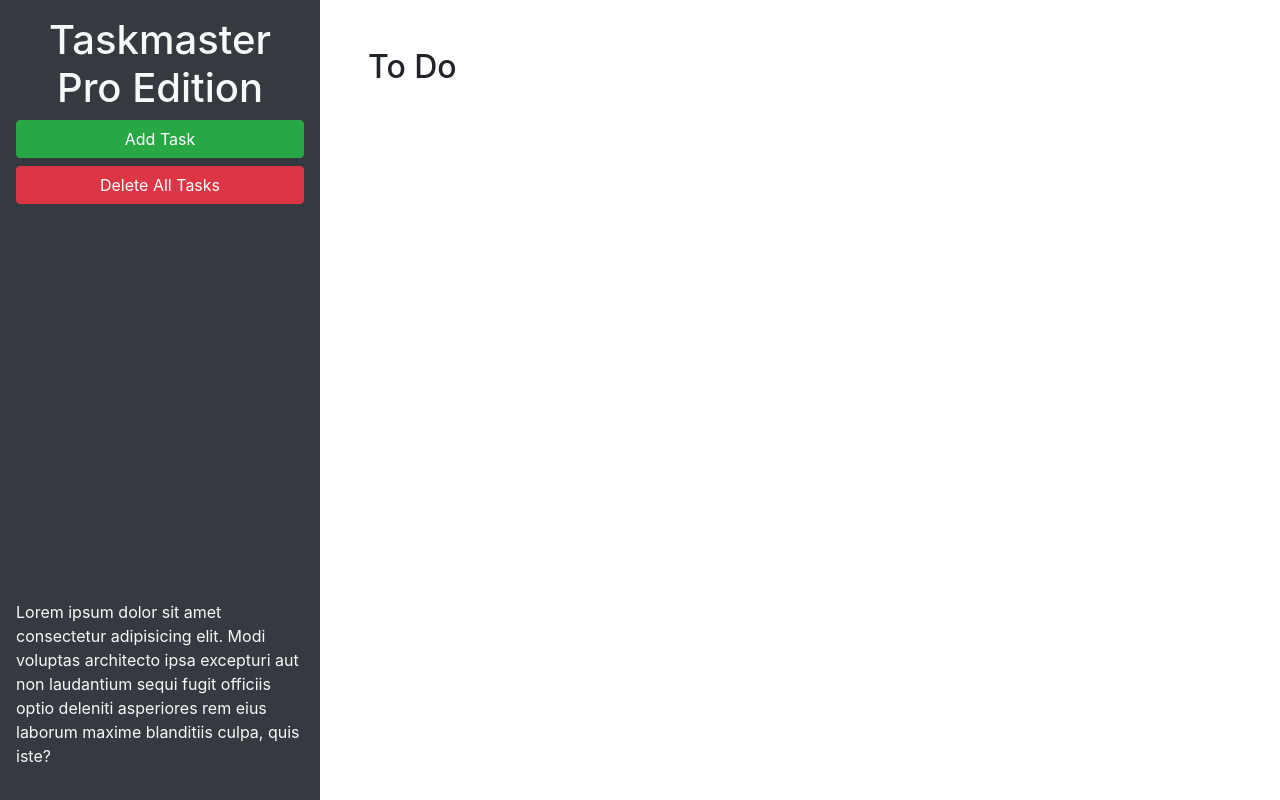
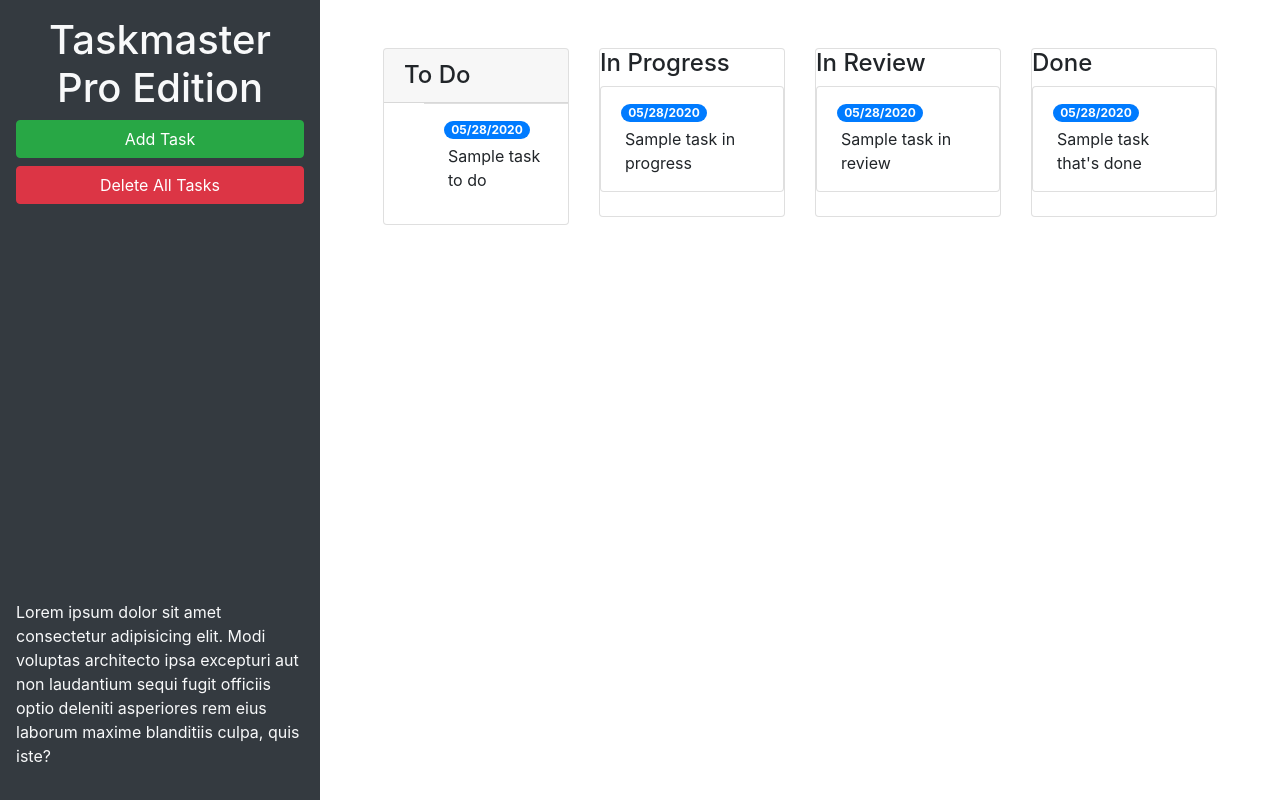
Before and after one commit to Bluebear1701/taskmaster-pro, a plain HTML site: page taskmaster-starter/index.html in a window 1280 px wide. Drawn offline with nearby package versions, Linux system fonts and the light colour scheme.

Commit message:
updated modalform and cards

```diff
--- a/taskmaster-starter/index.html
+++ b/taskmaster-starter/index.html
@@ -24,9 +24,61 @@
       </p>
     </header>
     <main class="col-12 col-lg-9">
-      <div class="m-5">
-        <h2>To Do</h2>
-        <ul id="list-toDo" class="list-group"> </ul>
+      <div class="m-5 row justify-content-around">
+        <!--todo start-->
+        <div class="col-12 col-md-6 col-xl-3 mb-3">
+          <div class="card">
+            <h4 class="card-header">
+              To Do
+            </h4>
+            <ul id="list-toDo" class="list-group-flush">
+              <li class="list-group-item">
+                <span class="badge badge-primary badge-pill">05/28/2020</span>
+                <p class="m-1">Sample task to do</p>
+              </li>
+            </ul>
+          </div>
+        </div>
+        <!--todo end-->
+        <!--in progress start-->
+        <div class="col-12 col-md-6 col-xl-3 mb-3">
+          <div class="card">
+          <h4>In Progress</h4>
+          <ul id="list-inProgress" class="list-group">
+            <li class="list-group-item">
+              <span class="badge badge-primary badge-pill">05/28/2020</span>
+              <p class="m-1">Sample task in progress</p>
+            </li>
+          </ul>
+        </div>
+        </div>
+        <!--in progress end-->
+        <!--in review start-->
+        <div class="col-12 col-md-6 col-xl-3 mb-3">
+          <div class="card">
+          <h4>In Review</h4>
+          <ul id="list-inReview" class="list-group">
+            <li class="list-group-item">
+              <span class="badge badge-primary badge-pill">05/28/2020</span>
+              <p class="m-1">Sample task in review</p>
+            </li>
+          </ul>
+        </div>
+        </div>
+        <!--in review end-->
+        <!--done start-->
+        <div class="col-12 col-md-6 col-xl-3 mb-3">
+          <div class="card">
+          <h4>Done</h4>
+          <ul id="list-done" class="list-group">
+            <li class="list-group-item">
+              <span class="badge badge-primary badge-pill">05/28/2020</span>
+              <p class="m-1">Sample task that's done</p>
+            </li>
+          </ul>
+        </div>
+        </div>
+        <!--done end-->
       </div>
     </main>
   </div>
@@ -46,11 +98,11 @@
           <form>
             <div class="form-group">
               <label for="modalTaskDescription">Task description</label>
-              <textarea id="modalTaskDescription" rows="3"></textarea>
+              <textarea id="modalTaskDescription" rows="3" class="form-control"></textarea>
             </div>
             <div class="form-group">
               <label for="modalDueDate">Due date</label>
-              <input type="text" id="modalDueDate" placeholder="mm/dd/yyyy" autocomplete="off" />
+              <input type="text" class="form-control" id="modalDueDate" placeholder="mm/dd/yyyy" autocomplete="off" />
             </div>
           </form>
         </div>
```
Also changed, not shown: taskmaster-starter/assets/js/script.js (+4 -6 lines).
